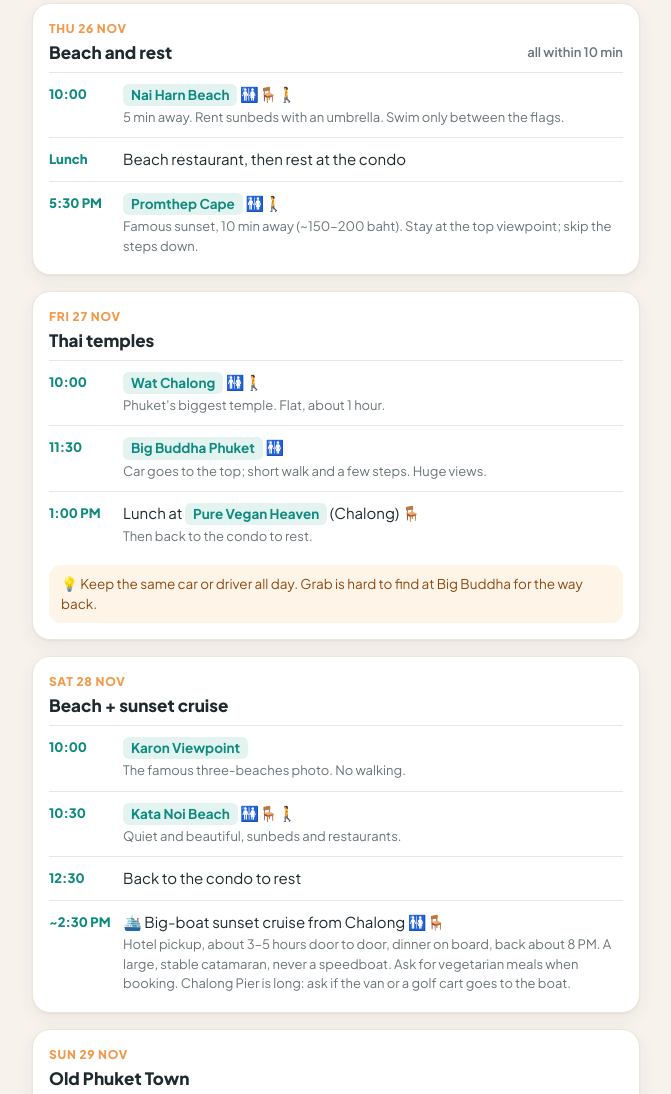
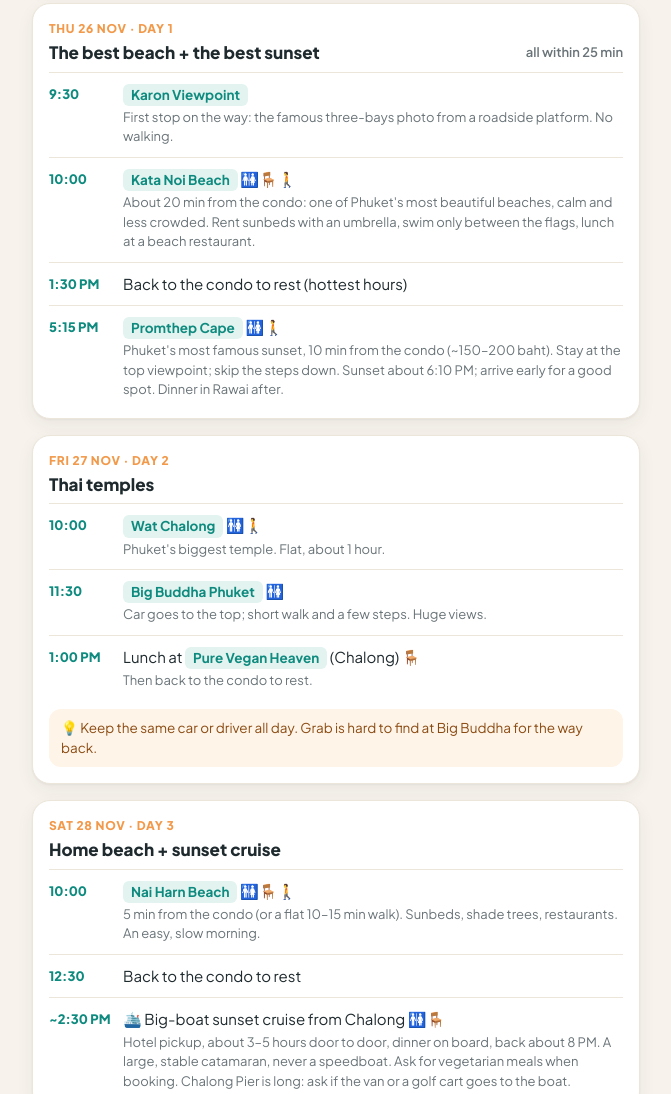
Before and after one commit to rishabhgoswami1/phuket-trip-checklist, a plain HTML site: page day-plan.html in a window 1280 px wide. Shown: the part 527-1621 px from the top of the page, without its empty margins (304-975 px from the left). Drawn offline with Linux system fonts and the light colour scheme.

Commit message:
Best first: Day 1 Kata Noi + Promthep sunset
Co-Authored-By: Claude Opus 5.5 <noreply@anthropic.com>

```diff
--- a/day-plan.html
+++ b/day-plan.html
@@ -29,15 +29,16 @@
 </section>
 
 <section class="day">
-<div class="date">Thu 26 Nov</div>
-<h2>Beach and rest <span class="sub">all within 10 min</span></h2>
-<div class="stop"><div class="time">10:00</div><div class="what"><span class="grab">Nai Harn Beach</span> 🚻🪑🚶<small>5 min away. Rent sunbeds with an umbrella. Swim only between the flags.</small></div></div>
-<div class="stop"><div class="time">Lunch</div><div class="what">Beach restaurant, then rest at the condo</div></div>
-<div class="stop"><div class="time">5:30 PM</div><div class="what"><span class="grab">Promthep Cape</span> 🚻🚶<small>Famous sunset, 10 min away (~150–200 baht). Stay at the top viewpoint; skip the steps down.</small></div></div>
+<div class="date">Thu 26 Nov · Day 1</div>
+<h2>The best beach + the best sunset <span class="sub">all within 25 min</span></h2>
+<div class="stop"><div class="time">9:30</div><div class="what"><span class="grab">Karon Viewpoint</span><small>First stop on the way: the famous three-bays photo from a roadside platform. No walking.</small></div></div>
+<div class="stop"><div class="time">10:00</div><div class="what"><span class="grab">Kata Noi Beach</span> 🚻🪑🚶<small>About 20 min from the condo: one of Phuket's most beautiful beaches, calm and less crowded. Rent sunbeds with an umbrella, swim only between the flags, lunch at a beach restaurant.</small></div></div>
+<div class="stop"><div class="time">1:30 PM</div><div class="what">Back to the condo to rest (hottest hours)</div></div>
+<div class="stop"><div class="time">5:15 PM</div><div class="what"><span class="grab">Promthep Cape</span> 🚻🚶<small>Phuket's most famous sunset, 10 min from the condo (~150–200 baht). Stay at the top viewpoint; skip the steps down. Sunset about 6:10 PM; arrive early for a good spot. Dinner in Rawai after.</small></div></div>
 </section>
 
 <section class="day">
-<div class="date">Fri 27 Nov</div>
+<div class="date">Fri 27 Nov · Day 2</div>
 <h2>Thai temples</h2>
 <div class="stop"><div class="time">10:00</div><div class="what"><span class="grab">Wat Chalong</span> 🚻🚶<small>Phuket's biggest temple. Flat, about 1 hour.</small></div></div>
 <div class="stop"><div class="time">11:30</div><div class="what"><span class="grab">Big Buddha Phuket</span> 🚻<small>Car goes to the top; short walk and a few steps. Huge views.</small></div></div>
@@ -46,16 +47,15 @@
 </section>
 
 <section class="day">
-<div class="date">Sat 28 Nov</div>
-<h2>Beach + sunset cruise</h2>
-<div class="stop"><div class="time">10:00</div><div class="what"><span class="grab">Karon Viewpoint</span><small>The famous three-beaches photo. No walking.</small></div></div>
-<div class="stop"><div class="time">10:30</div><div class="what"><span class="grab">Kata Noi Beach</span> 🚻🪑🚶<small>Quiet and beautiful, sunbeds and restaurants.</small></div></div>
+<div class="date">Sat 28 Nov · Day 3</div>
+<h2>Home beach + sunset cruise</h2>
+<div class="stop"><div class="time">10:00</div><div class="what"><span class="grab">Nai Harn Beach</span> 🚻🪑🚶<small>5 min from the condo (or a flat 10–15 min walk). Sunbeds, shade trees, restaurants. An easy, slow morning.</small></div></div>
 <div class="stop"><div class="time">12:30</div><div class="what">Back to the condo to rest</div></div>
 <div class="stop"><div class="time">~2:30 PM</div><div class="what">🛳️ Big-boat sunset cruise from Chalong 🚻🪑<small>Hotel pickup, about 3–5 hours door to door, dinner on board, back about 8 PM. A large, stable catamaran, never a speedboat. Ask for vegetarian meals when booking. Chalong Pier is long: ask if the van or a golf cart goes to the boat.</small></div></div>
 </section>
 
 <section class="day">
-<div class="date">Sun 29 Nov</div>
+<div class="date">Sun 29 Nov · Day 4</div>
 <h2>Old Phuket Town</h2>
 <div class="stop"><div class="time">2:30 PM</div><div class="what"><span class="grab">Khao Rang Viewpoint</span> 🚻🪑<small>About 40 min. Car goes to the top; café with a view.</small></div></div>
 <div class="stop"><div class="time">4:00 PM</div><div class="what"><span class="grab">Soi Romanee</span> 🚻🪑🚶<small>Colourful old street and Thalang Road. Flat; sit in cafés.</small></div></div>
@@ -65,7 +65,7 @@
 </section>
 
 <section class="day">
-<div class="date">Mon 30 Nov</div>
+<div class="date">Mon 30 Nov · Day 5</div>
 <h2>Free day <span class="sub">rest by day, show at night</span></h2>
 <div class="stop"><div class="time">Option</div><div class="what">🛍️ Beauty shopping at <span class="grab">Central Phuket Floresta</span> 🚻🪑🚶<small>About 40 min. Air-conditioned, flat, lots of benches and a food court. Floresta and Central Festival are joined by a walkway: big cosmetics stores, Watsons and Boots. Thai brands worth buying: Mistine, Snail White, Srichand, Smooth E. Buy at the big stores, not small stalls (genuine, in date).</small></div></div>
 <div class="stop"><div class="time">Option</div><div class="what">☕ Afternoon tea at <span class="grab">The Shore at Katathani</span><small>Sea view at Kata Noi. Book a day ahead; ask for vegetarian, egg-free.</small></div></div>
```
